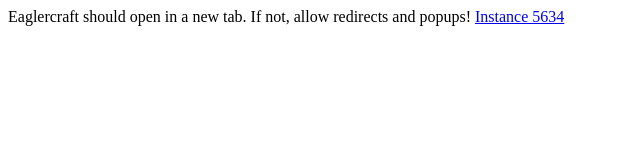
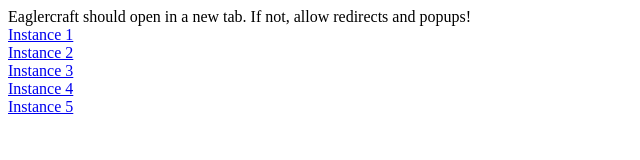
Before and after one commit to 12treesarecool34/games-access0, a plain HTML site: page play_eaglercraft_page.html in a window 1280 px wide. Shown: the whole page, without its empty margins (0-640 px from the left). Drawn offline with Linux system fonts and the light colour scheme.

Commit message:
Update play_eaglercraft_page.html

```diff
--- a/play_eaglercraft_page.html
+++ b/play_eaglercraft_page.html
@@ -13,6 +13,10 @@
                 });
         }
     </script>
-    <p1>Eaglercraft should open in a new tab. If not, allow redirects and popups!</p1>
-    <a href="https://sites.google.com/view/playeaglercraft-5634/">Instance 5634</a>
+    <p1>Eaglercraft should open in a new tab. If not, allow redirects and popups!</p1><br>
+    <a href="https://sites.google.com/view/playeaglercraft-inst1/">Instance 1</a><br>
+    <a href="https://sites.google.com/view/playeaglercraft-inst2/">Instance 2</a><br>
+    <a href="https://sites.google.com/view/playeaglercraft-inst3/">Instance 3</a><br>
+    <a href="https://sites.google.com/view/playeaglercraft-inst4/">Instance 4</a><br>
+    <a href="https://sites.google.com/view/playeaglercraft-inst5/">Instance 5</a><br>
 </body>
```
